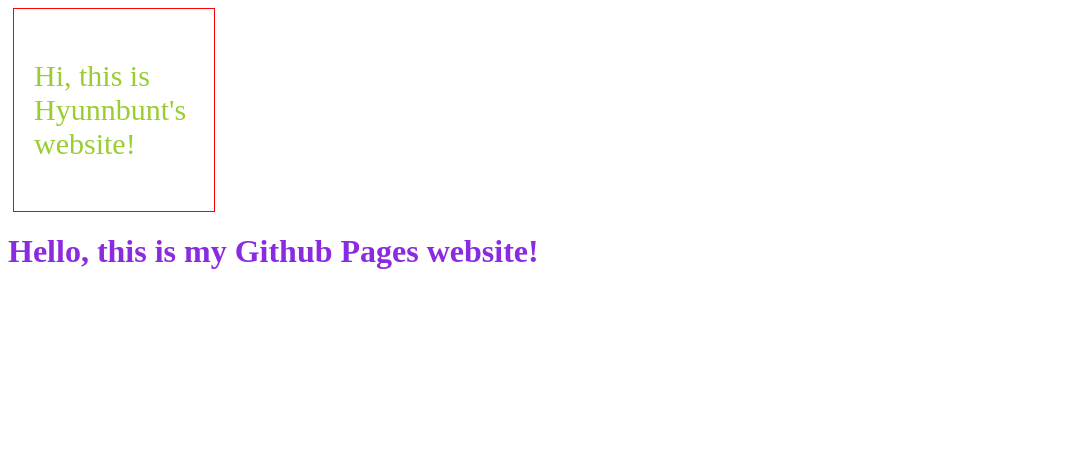
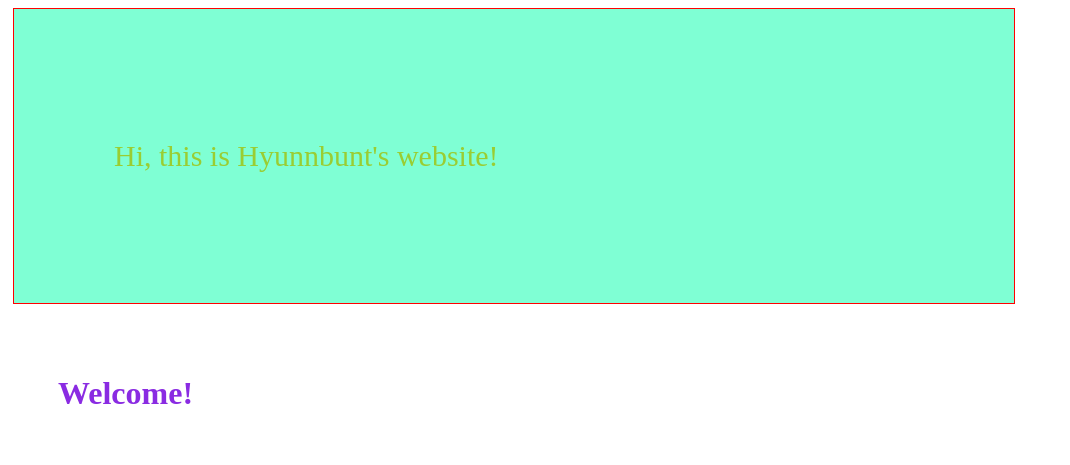
Before and after one commit to hyunnbunt/hyunnbunt.github.io, a plain HTML site: page index.html in a window 1280 px wide. Shown: the whole page, without its empty margins (0-1070 px from the left). Drawn offline with Linux system fonts and the light colour scheme.

Commit message:
Change style-2

```diff
--- a/index.html
+++ b/index.html
@@ -4,9 +4,10 @@
         <title>Hello, world!</title>
         <style>
             form {
-                width : 200px;
+                width : 1000px;
                 border : 1px solid red;
                 margin : 5px;
+                background-color: aquamarine;
             }
             p {
                 font-family : Gergia;
@@ -18,8 +19,8 @@
     </head>
     <body>
         <form>
-            <p>Hi, this is Hyunnbunt's website!</p>
+            <p style="padding:100px">Hi, this is Hyunnbunt's website!</p>
         </form>
-        <h1 style="color:blueviolet">Hello, this is my Github Pages website!</h1>
+        <h1 style="color:blueviolet; padding:50px;">Welcome!</h1>
     </body>
 </html>
```
